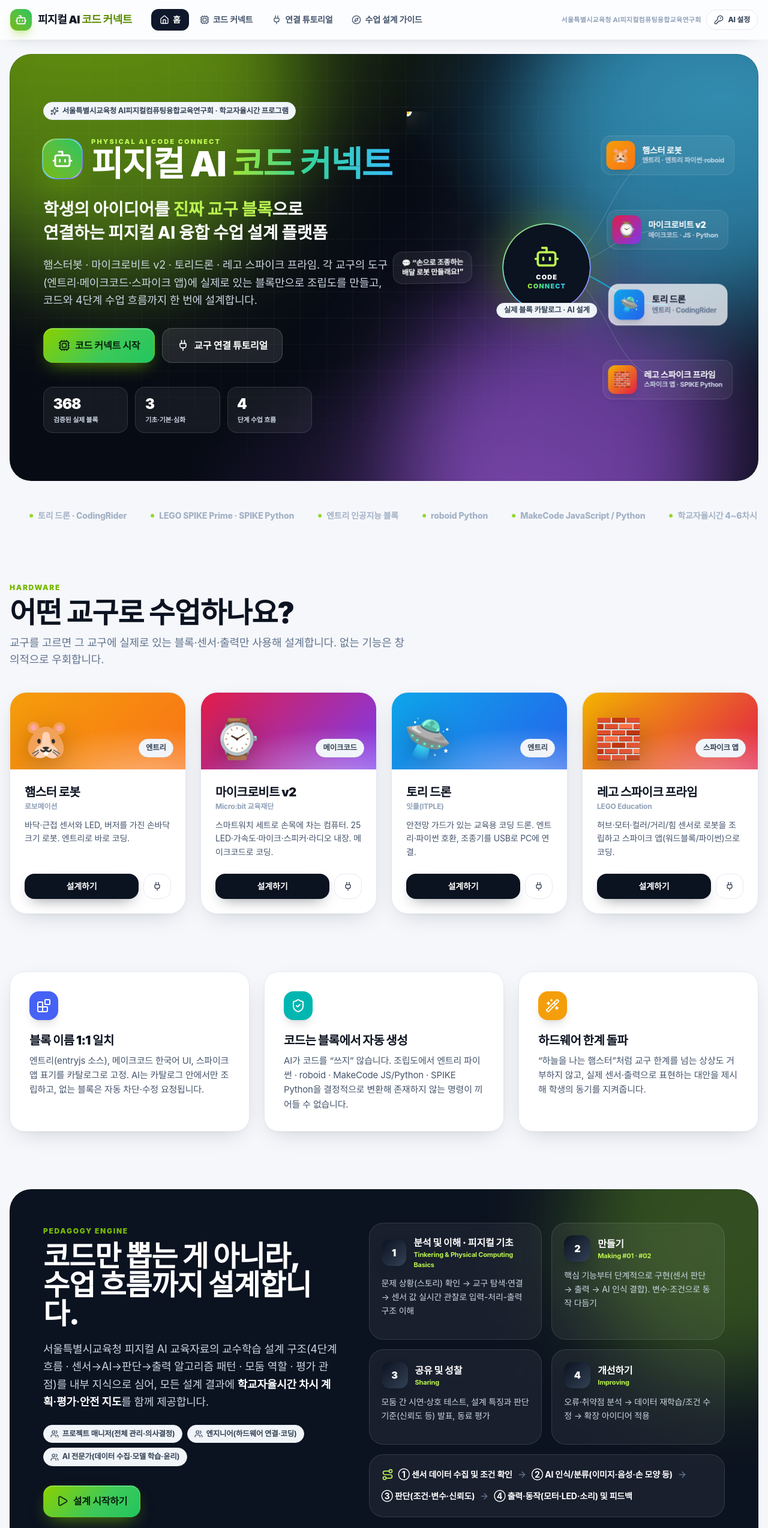
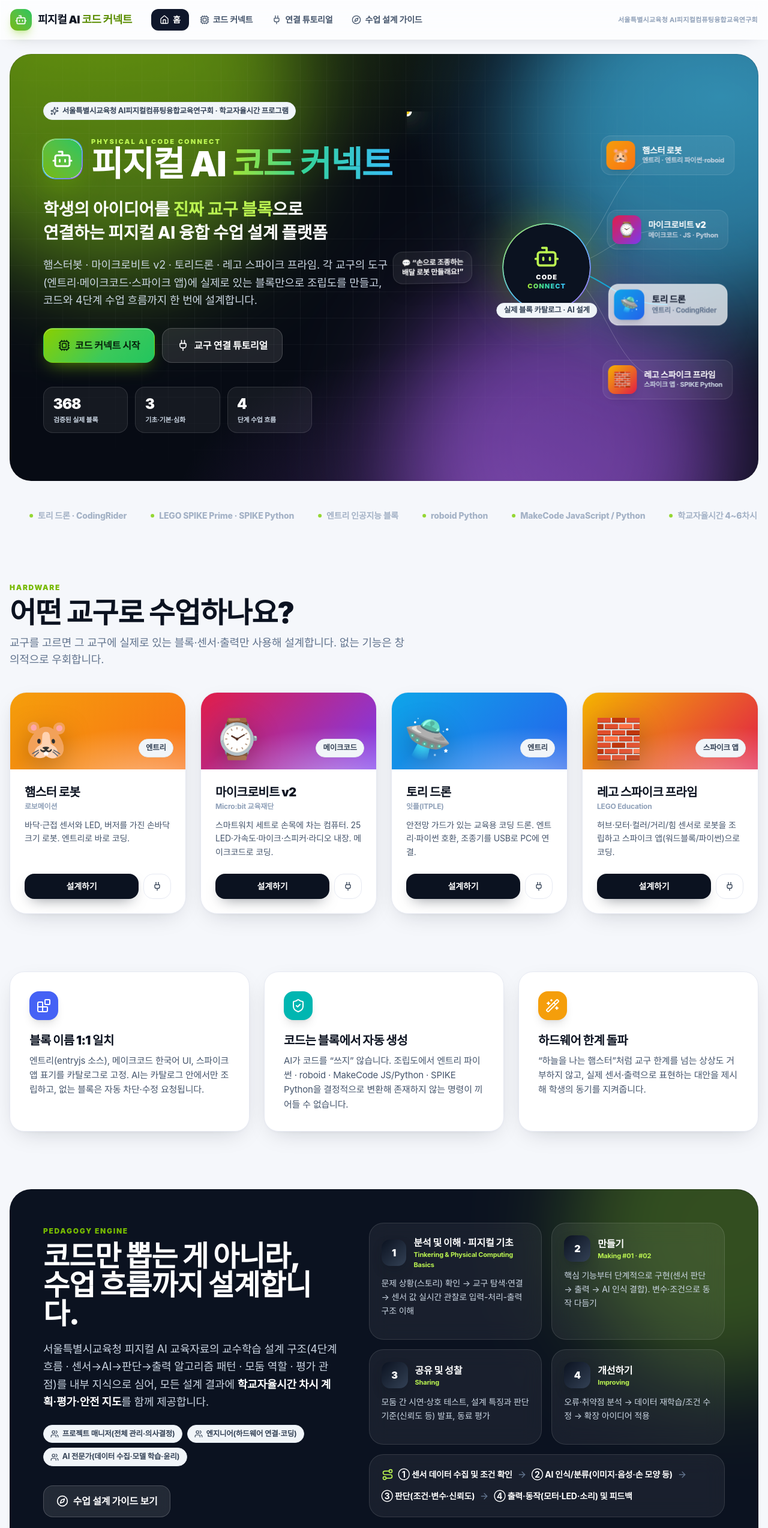
Before and after one commit to dejavu3650725/physicalaicodeconnect, a React (Vite) app: page / in a window 1280 px wide. Shown: the top 2548 px of the page at 60% size. Built offline with nearby package versions, Linux system fonts and the light colour scheme; a web font is replaced by a local one.

Commit message:
ui: 상단 AI 설정 버튼 제거(서버 프록시 단일 경로), Pedagogy 섹션 중복 CTA를 '수업 설계 가이드 보기'로 변경
Co-Authored-By: Claude Fable 5.1 <noreply@anthropic.com>
Claude-Session: https://claude.ai/code/session_0195STdJQoi5n57nQvAVstUa

```diff
--- a/src/App.jsx
+++ b/src/App.jsx
@@ -1,11 +1,10 @@
-import React, { useEffect, useState } from 'react';
-import { Bot, Home as HomeIcon, Cpu, Plug, Compass, KeyRound, X, Menu } from 'lucide-react';
+import React, { useState } from 'react';
+import { Bot, Home as HomeIcon, Cpu, Plug, Compass, Menu } from 'lucide-react';
 import { useRoute, href } from './lib/router.js';
 import Home from './pages/Home.jsx';
 import CodeConnect from './pages/CodeConnect.jsx';
 import Tutorial from './pages/Tutorial.jsx';
 import Guide from './pages/Guide.jsx';
-import { aiMode, getLocalApiKey, setLocalApiKey, fetchModelStatus } from './lib/ai.js';
 
 const NAV = [
   { to: '/', label: '홈', icon: HomeIcon },
@@ -14,36 +13,8 @@ const NAV = [
   { to: '/guide', label: '수업 설계 가이드', icon: Compass },
 ];
 
-function SettingsModal({ onClose }) {
-  const [key, setKey] = useState(getLocalApiKey());
-  const [status, setStatus] = useState(null);
-  const mode = aiMode();
-  useEffect(() => { fetchModelStatus().then(setStatus).catch(() => {}); }, []);
-  return (
-    <div className="fixed inset-0 z-50 bg-slate-900/50 backdrop-blur-sm grid place-items-center p-4" onClick={onClose}>
-      <div className="card p-6 w-full max-w-lg pop" onClick={(e) => e.stopPropagation()}>
-        <div className="flex items-center justify-between mb-3"><h3 className="font-extrabold text-lg flex items-center gap-2"><KeyRound className="w-5 h-5 text-amber-500" /> AI 연결 설정</h3><button onClick={onClose}><X className="w-5 h-5" /></button></div>
-        <p className="text-sm text-slate-600 leading-relaxed">현재 모드: <b>{mode.label}</b>. 배포 서버(Vercel)에 <code className="kbd">GEMINI_API_KEY</code>가 등록되어 있으면 키를 입력하지 않아도 됩니다. 연구회 선생님이 개인 Gemini API 키(무료)를 쓰고 싶다면 아래에 입력하세요. 키는 <b>이 브라우저에만</b> 저장되고 서버로 전송되지 않습니다.</p>
-        <input className="input mt-4 font-mono text-sm" placeholder="AIza… (Google AI Studio에서 발급)" value={key} onChange={(e) => setKey(e.target.value)} />
-        <div className="mt-3 text-xs rounded-xl bg-slate-50 border border-slate-200 p-3 text-slate-600 leading-relaxed">
-          <b className="text-slate-800">모델 자동 승계</b> · 설정 모델: <code className="kbd">{status?.preferred || '…'}</code> → 현재 사용: <code className="kbd">{status?.active || '…'}</code>{status?.autoUpgraded ? <span className="ml-1 font-bold text-emerald-700">(자동 승계됨)</span> : null}
-          <div className="mt-1">설정된 모델이 구글에서 사라지면 사용 가능한 최신 Flash 계열 모델을 자동으로 찾아 계속 동작합니다. 코드 수정이 필요 없습니다.</div>
-        </div>
-        <div className="flex justify-between items-center mt-4 gap-2">
-          <a className="text-xs text-sky-600 font-semibold underline" href="https://aistudio.google.com/app/apikey" target="_blank" rel="noreferrer">API 키 발급받기 ↗</a>
-          <div className="flex gap-2">
-            <button className="btn btn-ghost !py-2" onClick={() => { setLocalApiKey(''); setKey(''); }}>삭제</button>
-            <button className="btn btn-primary !py-2" onClick={() => { setLocalApiKey(key); onClose(); }}>저장</button>
-          </div>
-        </div>
-      </div>
-    </div>
-  );
-}
-
 export default function App() {
   const route = useRoute();
-  const [showSettings, setShowSettings] = useState(false);
   const [menu, setMenu] = useState(false);
   const active = (to) => (to === '/' ? route.path === '/' : route.path.startsWith(to));
 
@@ -66,7 +37,6 @@ export default function App() {
           </div>
           <div className="ml-auto flex items-center gap-2">
             <span className="hidden xl:inline text-[11px] font-bold text-slate-400 tracking-wide whitespace-nowrap">서울특별시교육청 AI피지컬컴퓨팅융합교육연구회</span>
-            <button onClick={() => setShowSettings(true)} className="btn btn-ghost !py-2 !px-3 text-xs whitespace-nowrap" title="AI 연결 설정"><KeyRound className="w-4 h-4" /><span className="hidden sm:inline">AI 설정</span></button>
             <div className="md:hidden"><button className="btn btn-ghost !py-2 !px-2.5" onClick={() => setMenu(!menu)}><Menu className="w-5 h-5" /></button></div>
           </div>
         </div>
@@ -78,7 +48,6 @@ export default function App() {
         <span>설계 원리: 서울특별시교육청 피지컬 AI 교육자료의 교수학습 설계 구조를 내부 지식으로 활용</span>
         <span>블록 명칭: 엔트리(entryjs) · MakeCode(makecode.microbit.org) · SPIKE 앱 공식 화면</span>
       </footer>
-      {showSettings && <SettingsModal onClose={() => setShowSettings(false)} />}
     </div>
   );
 }
--- a/src/pages/CodeConnect.jsx
+++ b/src/pages/CodeConnect.jsx
@@ -136,7 +136,7 @@ export default function CodeConnect({ route }) {
           <div className="text-sm space-y-2">
             <p className="font-extrabold">AI 설계 중 문제가 생겼어요.</p>
             <p className="break-all">{error}</p>
-            <p className="text-rose-700">현재 AI 연결 모드: <b>{mode.label}</b>. 우상단 <b>AI 설정</b>에서 개인 Gemini API 키를 넣거나, 배포 서버 환경 변수(GEMINI_API_KEY)를 확인하세요. 우선 <button className="underline font-bold" onClick={showSample}>예시 설계 보기</button>로 화면을 확인할 수 있어요.</p>
+            <p className="text-rose-700">잠시 후 다시 시도해 주세요. (연결 모드: {mode.label}) 우선 <button className="underline font-bold" onClick={showSample}>예시 설계 보기</button>로 화면을 확인할 수 있어요.</p>
           </div>
         </div>
       )}
--- a/src/pages/Home.jsx
+++ b/src/pages/Home.jsx
@@ -1,5 +1,5 @@
 import React, { useEffect, useState } from 'react';
-import { ArrowRight, Cpu, Plug, ShieldCheck, Blocks, Wand2, Sparkles, Route, Users, ClipboardCheck, Play, Bot } from 'lucide-react';
+import { ArrowRight, Cpu, Plug, ShieldCheck, Blocks, Wand2, Sparkles, Route, Users, ClipboardCheck, Compass, Bot } from 'lucide-react';
 import { HARDWARE } from '../data/hardware.js';
 import { href } from '../lib/router.js';
 import { SAMPLES } from '../data/samples.js';
@@ -169,7 +169,7 @@ export default function Home() {
             <h2 className="text-3xl md:text-5xl font-black tracking-tight mt-2">코드만 뽑는 게 아니라,<br />수업 흐름까지 설계합니다.</h2>
             <p className="text-slate-300 mt-5 text-lg leading-relaxed">서울특별시교육청 피지컬 AI 교육자료의 교수학습 설계 구조(4단계 흐름 · 센서→AI→판단→출력 알고리즘 패턴 · 모둠 역할 · 평가 관점)를 내부 지식으로 심어, 모든 설계 결과에 <b className="text-white">학교자율시간 차시 계획·평가·안전 지도</b>를 함께 제공합니다.</p>
             <div className="mt-6 flex flex-wrap gap-2">{ROLES.map((r) => <span key={r} className="chip glass-dark text-white border-white/15"><Users className="w-3.5 h-3.5" /> {r}</span>)}</div>
-            <a href={href('/connect')} className="btn btn-primary mt-8"><Play className="w-5 h-5" /> 설계 시작하기</a>
+            <a href={href('/guide')} className="btn btn-glass mt-8"><Compass className="w-5 h-5" /> 수업 설계 가이드 보기</a>
           </div>
           <div className="grid sm:grid-cols-2 gap-4">
             {STAGES.map((s, i) => (
```
